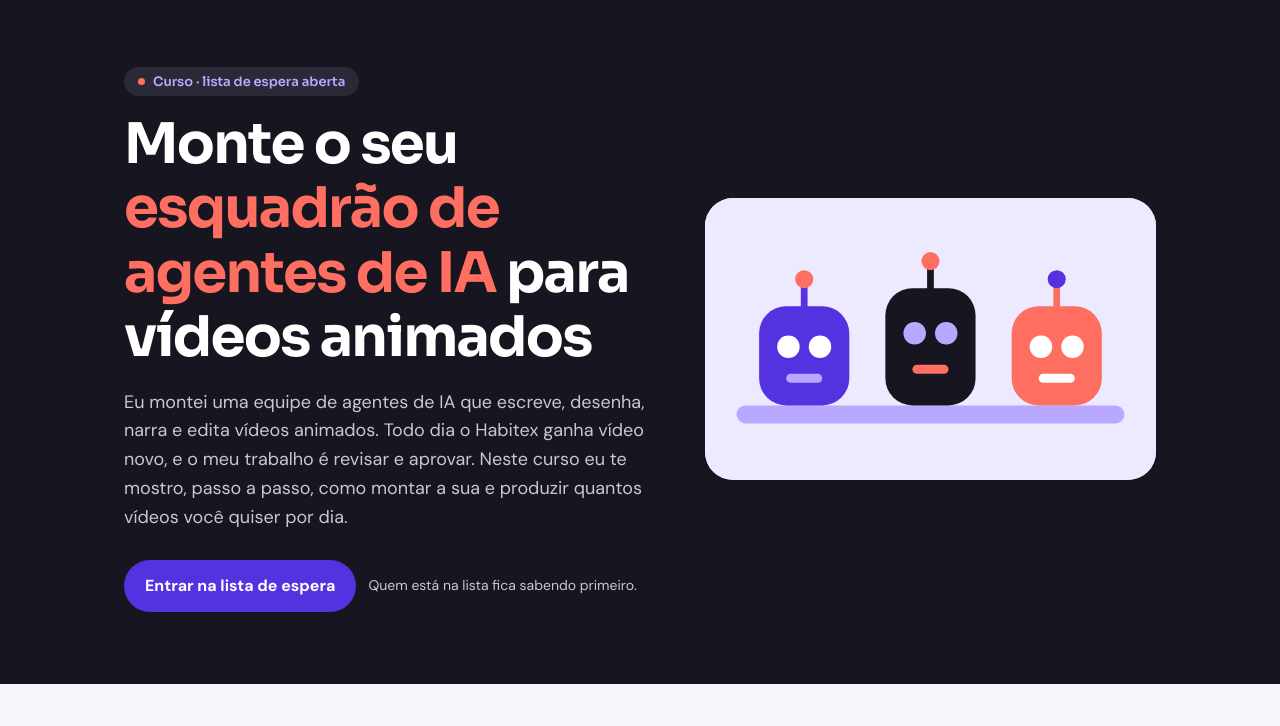
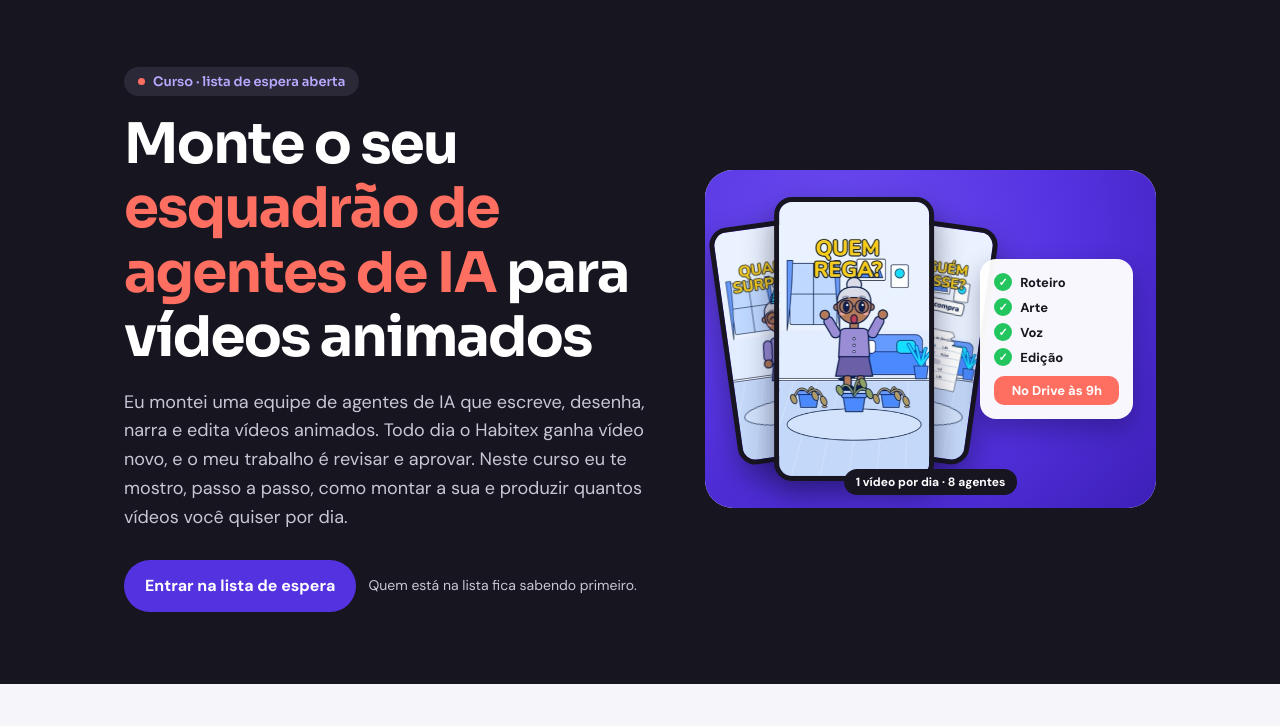
Before and after one commit to monteiro-apps/monteiroapps-page, a plain HTML site: page curso.html in a window 1280 px wide. Shown: the part 74-800 px from the top of the page. Drawn offline with Linux system fonts and the light colour scheme.

Commit message:
Topo do curso com a arte das capas reais e da esteira
Co-Authored-By: Claude Opus 5.5 <noreply@anthropic.com>

```diff
--- a/assets/css/site.css
+++ b/assets/css/site.css
@@ -161,7 +161,7 @@ a.projeto:hover { border-color: var(--lilas); }
 .curso-hero h1 span { color: var(--coral); }
 .curso-hero p { font-size: 18px; }
 .curso-hero .rotulo { background: #2B2838; color: var(--lilas); }
-.curso-hero__arte { border-radius: 28px; overflow: hidden; background: var(--lavanda); }
+.curso-hero__arte { border-radius: 28px; overflow: hidden; background: var(--lavanda); aspect-ratio: 4 / 3; }
 .curso-hero__arte svg { width: 100%; height: auto; display: block; }
 .curso-acoes { display: flex; flex-wrap: wrap; gap: 12px; margin-top: 28px; align-items: center; }
 .btn[aria-disabled="true"] { cursor: default; }
@@ -319,17 +319,17 @@ body:has(.galeria[open]) { overflow: hidden; }
 /* Arte do card do Esquadrão: vídeos reais + esteira */
 .esq-arte { position: relative; width: 100%; height: 100%; background: radial-gradient(circle at 30% 20%, #6B4BF0 0, var(--roxo) 55%, #3D1FB8 100%); overflow: hidden; }
 .esq-arte__celulares { position: absolute; left: 4%; top: 50%; width: 58%; height: 84%; transform: translateY(-50%); }
-.card__img .esq-cel { position: absolute; top: 50%; height: 84%; width: auto; aspect-ratio: 9 / 16; object-fit: cover; border: 5px solid #17151F; border-radius: 18px; box-shadow: 0 14px 30px rgba(10, 6, 40, .45); }
-.card__img .esq-cel--esq { left: 0; transform: translateY(-50%) rotate(-8deg); }
-.card__img .esq-cel--dir { right: 0; transform: translateY(-50%) rotate(8deg); }
-.card__img .esq-cel--meio { left: 50%; height: 100%; transform: translate(-50%, -50%); z-index: 2; }
+.esq-arte .esq-cel { position: absolute; top: 50%; height: 84%; width: auto; aspect-ratio: 9 / 16; object-fit: cover; border: 5px solid #17151F; border-radius: 18px; box-shadow: 0 14px 30px rgba(10, 6, 40, .45); }
+.esq-arte .esq-cel--esq { left: 0; transform: translateY(-50%) rotate(-8deg); }
+.esq-arte .esq-cel--dir { right: 0; transform: translateY(-50%) rotate(8deg); }
+.esq-arte .esq-cel--meio { left: 50%; height: 100%; transform: translate(-50%, -50%); z-index: 2; }
 .esq-arte__esteira { position: absolute; right: 5%; top: 50%; transform: translateY(-50%); list-style: none; margin: 0; padding: 14px; display: grid; gap: 7px; background: rgba(255, 255, 255, .96); border-radius: 16px; box-shadow: 0 10px 24px rgba(10, 6, 40, .3); font: 600 13px var(--font-body); color: var(--grafite); min-width: 34%; }
 .esq-arte__esteira li { display: flex; align-items: center; gap: 8px; }
 .esq-arte__esteira span { display: grid; place-items: center; width: 18px; height: 18px; border-radius: 50%; background: #22C55E; color: #fff; font-size: 11px; }
 .esq-arte__esteira .esq-arte__ok { margin-top: 3px; padding: 6px 10px; border-radius: 10px; background: var(--coral); color: #fff; justify-content: center; }
 .esq-arte__selo { position: absolute; left: 50%; bottom: 4%; transform: translateX(-50%); z-index: 3; white-space: nowrap; padding: 5px 12px; border-radius: 999px; background: #17151F; color: #fff; font: 600 12px var(--font-body); }
 @media (max-width: 560px) {
-  .card__img .esq-cel { border-width: 3px; border-radius: 12px; }
+  .esq-arte .esq-cel { border-width: 3px; border-radius: 12px; }
   .esq-arte__esteira { padding: 10px; gap: 5px; font-size: 11px; }
   .esq-arte__esteira span { width: 15px; height: 15px; font-size: 9px; }
   .esq-arte__selo { font-size: 10px; }
--- a/curso.html
+++ b/curso.html
@@ -13,7 +13,7 @@
   <link rel="preconnect" href="https://fonts.googleapis.com">
   <link rel="preconnect" href="https://fonts.gstatic.com" crossorigin>
   <link href="https://fonts.googleapis.com/css2?family=Sora:wght@400;600;700&family=DM+Sans:wght@400;500;700&display=swap" rel="stylesheet">
-  <link rel="stylesheet" href="assets/css/site.css?v=3">
+  <link rel="stylesheet" href="assets/css/site.css?v=5">
 </head>
 <body>
   <a class="pular" href="#conteudo">Pular para o conteúdo</a>
@@ -46,13 +46,21 @@
           </div>
         </div>
         <div class="curso-hero__arte">
-          <svg viewBox="0 0 200 125" preserveAspectRatio="xMidYMid slice" role="img" aria-label="Três robôs trabalhando juntos">
-            <rect width="200" height="125" fill="#EDE9FE"/>
-            <rect x="14" y="92" width="172" height="8" rx="4" fill="#B9A8FF"/>
-            <g><rect x="24" y="48" width="40" height="44" rx="12" fill="#5532E0"/><circle cx="37" cy="66" r="5" fill="#fff"/><circle cx="51" cy="66" r="5" fill="#fff"/><rect x="36" y="78" width="16" height="4" rx="2" fill="#B9A8FF"/><line x1="44" y1="48" x2="44" y2="38" stroke="#5532E0" stroke-width="3" stroke-linecap="round"/><circle cx="44" cy="36" r="4" fill="#FF6F61"/></g>
-            <g><rect x="80" y="40" width="40" height="52" rx="12" fill="#17151F"/><circle cx="93" cy="60" r="5" fill="#B9A8FF"/><circle cx="107" cy="60" r="5" fill="#B9A8FF"/><rect x="92" y="74" width="16" height="4" rx="2" fill="#FF6F61"/><line x1="100" y1="40" x2="100" y2="30" stroke="#17151F" stroke-width="3" stroke-linecap="round"/><circle cx="100" cy="28" r="4" fill="#FF6F61"/></g>
-            <g><rect x="136" y="48" width="40" height="44" rx="12" fill="#FF6F61"/><circle cx="149" cy="66" r="5" fill="#fff"/><circle cx="163" cy="66" r="5" fill="#fff"/><rect x="148" y="78" width="16" height="4" rx="2" fill="#fff"/><line x1="156" y1="48" x2="156" y2="38" stroke="#FF6F61" stroke-width="3" stroke-linecap="round"/><circle cx="156" cy="36" r="4" fill="#5532E0"/></g>
-          </svg>
+          <div class="esq-arte" role="img" aria-label="Três vídeos do Habitex feitos pela equipe de agentes de IA e a esteira de produção">
+            <div class="esq-arte__celulares">
+              <img src="assets/img/curso/video-1.jpg" alt="" class="esq-cel esq-cel--esq" width="270" height="480">
+              <img src="assets/img/curso/video-3.jpg" alt="" class="esq-cel esq-cel--meio" width="270" height="480">
+              <img src="assets/img/curso/video-2.jpg" alt="" class="esq-cel esq-cel--dir" width="270" height="480">
+            </div>
+            <ul class="esq-arte__esteira">
+              <li><span>✓</span>Roteiro</li>
+              <li><span>✓</span>Arte</li>
+              <li><span>✓</span>Voz</li>
+              <li><span>✓</span>Edição</li>
+              <li class="esq-arte__ok">No Drive às 9h</li>
+            </ul>
+            <span class="esq-arte__selo">1 vídeo por dia · 8 agentes</span>
+          </div>
         </div>
       </div>
     </section>
```
Also changed, not shown: index.html (+1 -1 lines).
